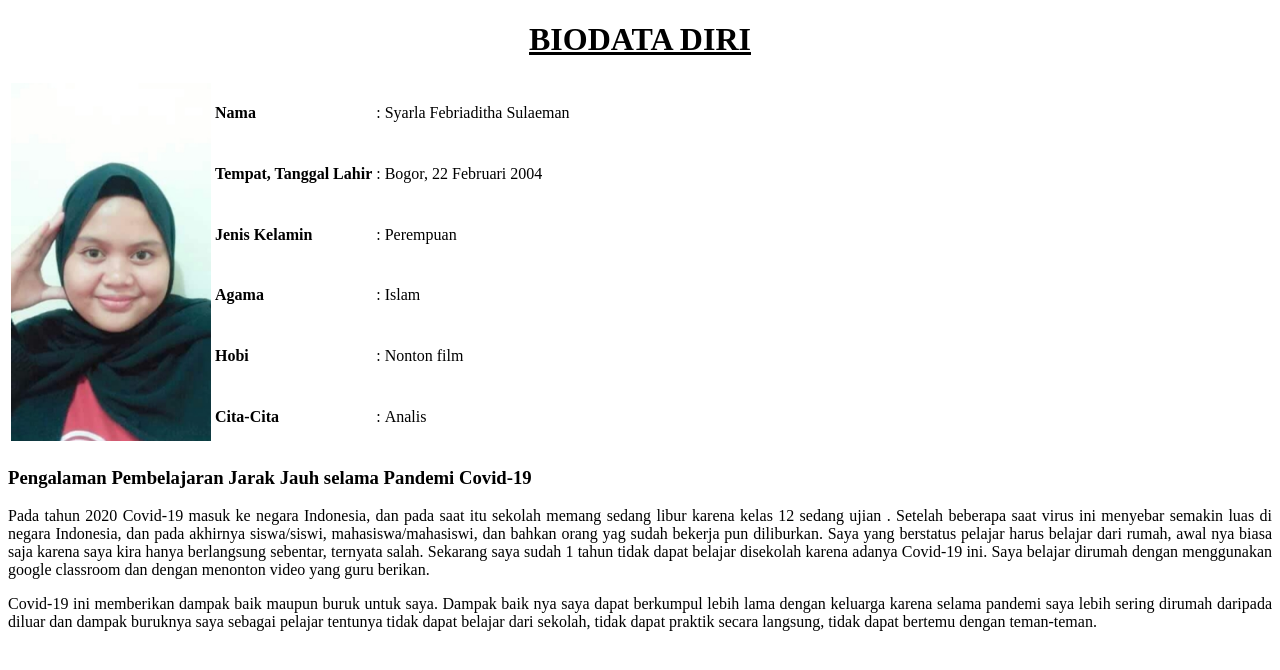
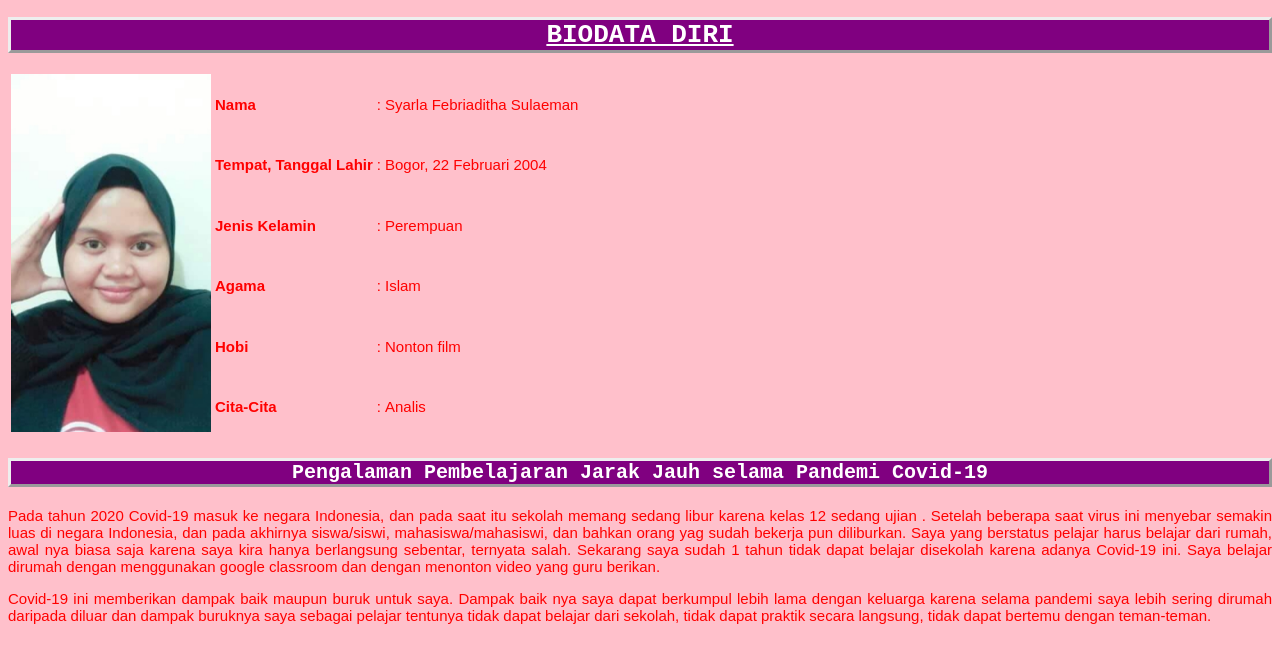
Before and after one commit to syarlafebria65/syarla.github.io, a plain HTML site: page index.html in a window 1280 px wide. Drawn offline with Linux system fonts and the light colour scheme.

Commit message:
Add files via upload

```diff
--- a/index.html
+++ b/index.html
@@ -2,6 +2,7 @@
 <html>
 <head>
 	<title>Biodata Diri dan Pengalaman Pembelajaran Jarak Jauh selama Pandemi Covid-19</title>
+    <link rel="stylesheet" href="style.css">
 	<style type="text/css">
 		.left {text-align: left;}
 		.right {text-align: right;}
--- /dev/null
+++ b/style.css
@@ -0,0 +1,22 @@
+body {
+	background-color:pink;
+	color: white}
+p{
+	font-size: 15px;
+	color: red;
+	font-family: sans-serif;
+	text-align: right; }
+table {
+	font-size: 15px;
+	color: red;
+	font-family: sans-serif;}
+h1 {
+	background-color: purple;
+	font-family: monospace;
+	border-style: outset}
+h3 {
+	border-style: outset;
+	text-align: center;
+	background-color: purple;
+	font-family: monospace;
+	font-size: 20px}
```
